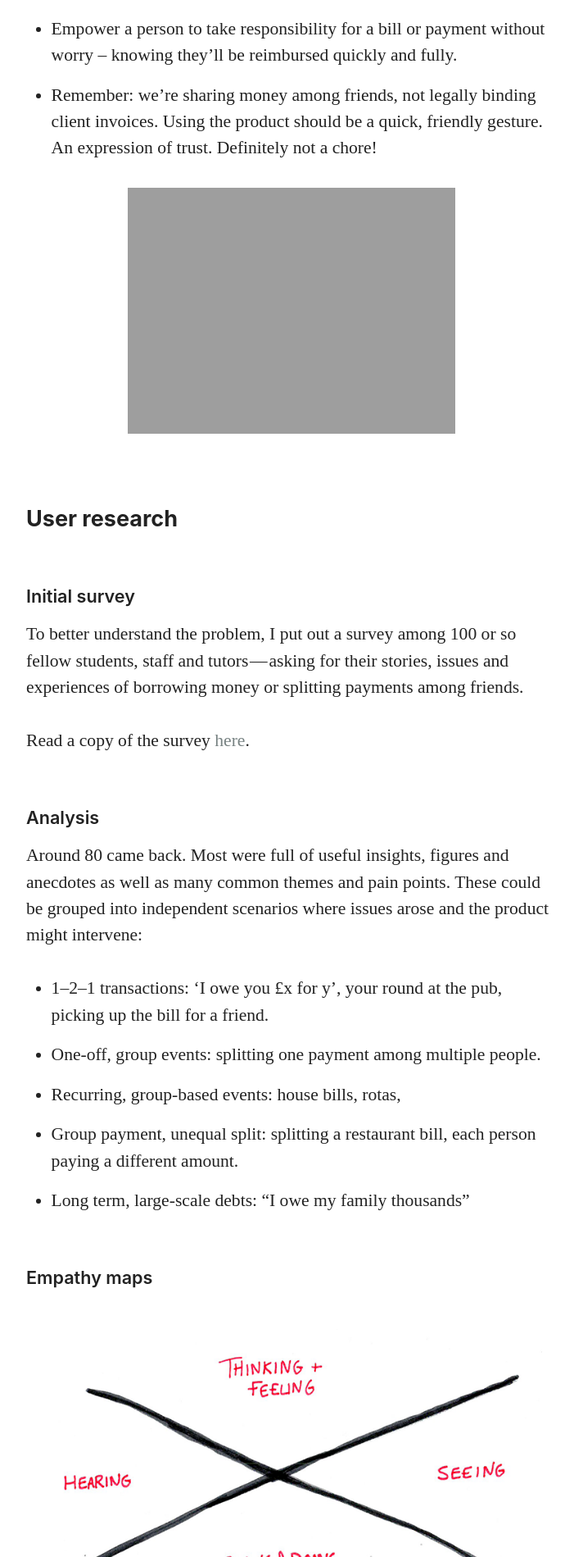
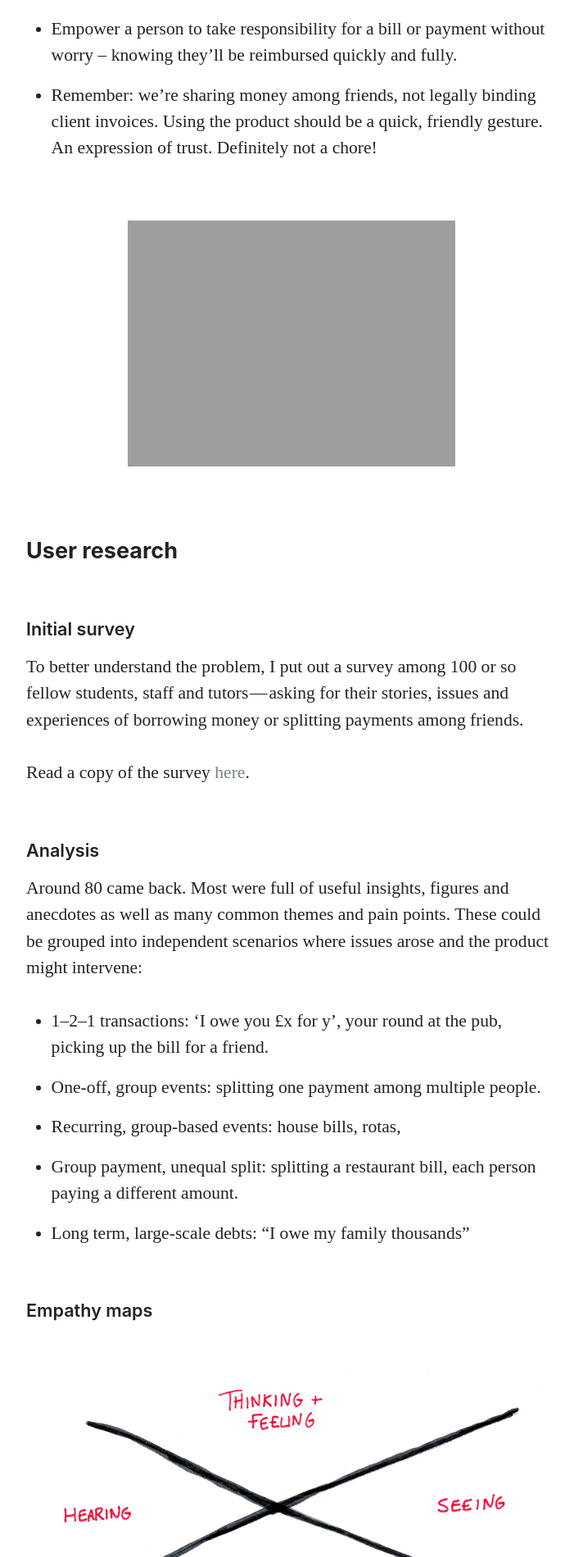
Before and after one commit to samstephenson/samstephenson.github.io, a Jekyll site: the page built from work/_posts/2016-01-22-MoneyApp.md, in a window 1280 px wide. Shown: the part 2039-3938 px from the top of the page at 82% size, without its empty margins (284-985 px from the left). Built offline with Jekyll 4.4.1, drawn with Linux system fonts in a browser that asks for light colours; nearby versions of some CDN libraries.

Commit message:
Fix money app article padding

```diff
--- a/work/_posts/2016-01-22-MoneyApp.md
+++ b/work/_posts/2016-01-22-MoneyApp.md
@@ -21,9 +21,9 @@ The product should:
 - Empower a person to take responsibility for a bill or payment without worry – knowing they’ll be reimbursed quickly and fully.
 - Remember: we’re sharing money among friends, not legally binding client invoices. Using the product should be a quick, friendly gesture. An expression of trust. Definitely not a chore!
 
-<div>
+<section>
 <img alt="Money app user survey" src="/images/money-app/user-research@2x.jpg" class="full">
-</div>
+</section>
 
 ## User research
 
```
Also changed, not shown: 13 other files.
